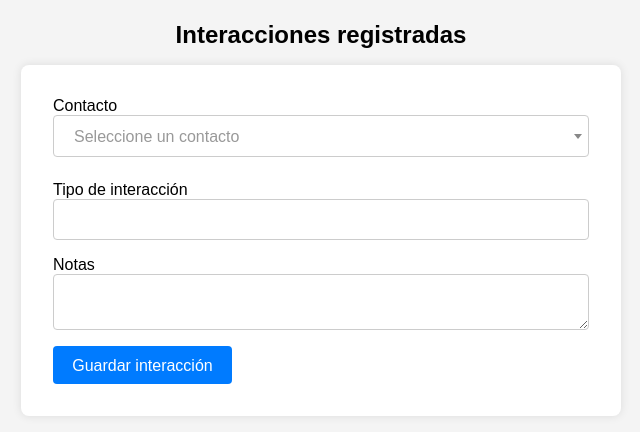
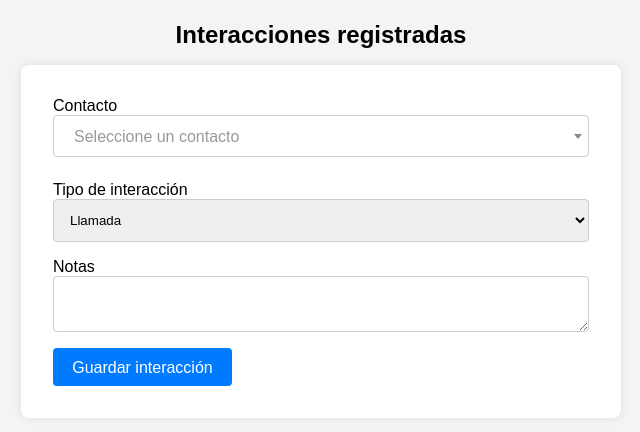
Before and after one commit to fjperinan79/easycrm, a PHP site: page /views/interacciones.php in a window 1280 px wide. Shown: the part 151-583 px from the top of the page, without its empty margins (319-959 px from the left). Run offline with PHP 8.4, Linux system fonts and the light colour scheme; the visitor is signed in with stand-in values (Sample User, id 1); data that the repository does not hold is empty; some libraries are stand-ins or nearby versions.

Commit message:
Se añade la validación del tipo de interacción
Se añade una lista de valores predefinidos para el tipo de interacción.

```diff
--- a/views/interacciones.php
+++ b/views/interacciones.php
@@ -38,8 +38,13 @@ $interacciones = $res->fetch_all(MYSQLI_ASSOC);
             <?php endwhile; ?>
         </select>
 
+
         <label for="tipo_interaccion">Tipo de interacción</label>
-        <input type="text" name="tipo_interaccion" required class="form__field">
+        <select id="tipo_interaccion" name="tipo_interaccion">
+            <option value="llamada">Llamada</option>
+            <option value="email">Email</option>
+            <option value="chat">Chat</option>
+        </select>
 
         <label for="notas">Notas</label>
         <textarea name="notas" class="form__field"></textarea>
```
